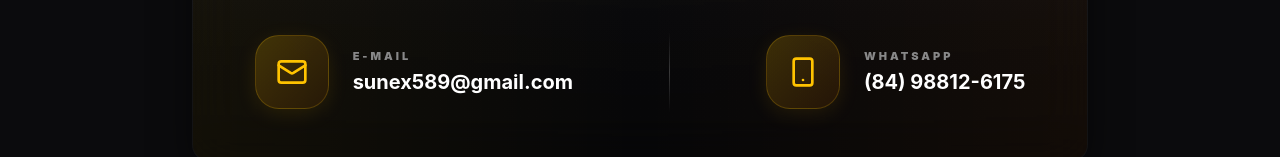
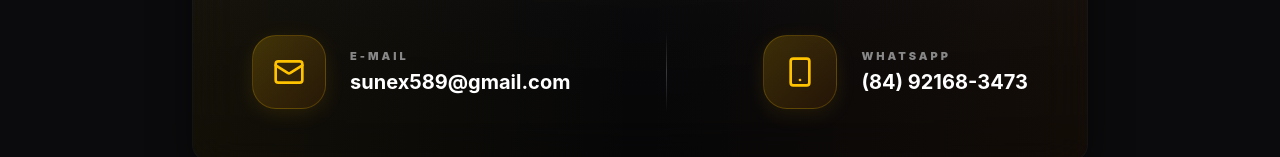
Before and after one commit to sunex589-prog/SUNEX, a React (Vite) app: page /sobre in a window 1280 px wide. Shown: the part 1195-1352 px from the top of the page. Built offline with nearby package versions, Linux system fonts and the light colour scheme; no server answers; the database is empty.

Commit message:
fix: Update WhatsApp number on About page
The WhatsApp contact number displayed on the "Sobre" (About) page has been updated to reflect the correct number for support and inquiries.

```diff
--- a/src/pages/Sobre.tsx
+++ b/src/pages/Sobre.tsx
@@ -83,14 +83,14 @@ export default function Sobre() {
 
           <div className="hidden md:block w-[1px] h-20 bg-gradient-to-b from-transparent via-white/20 to-transparent"></div>
 
-          <a href="https://wa.me/5584988126175" target="_blank" rel="noreferrer" className="flex items-center gap-5 sm:gap-6 group hover:scale-[1.02] transition-transform w-full md:w-auto">
+          <a href="https://wa.me/5584921683473" target="_blank" rel="noreferrer" className="flex items-center gap-5 sm:gap-6 group hover:scale-[1.02] transition-transform w-full md:w-auto">
             <div className="bg-gradient-to-br from-sunex-gold/20 to-sunex-accent/10 p-4 sm:p-5 rounded-3xl border border-sunex-gold/20 shadow-[0_5px_20px_rgba(255,195,0,0.1)] group-hover:border-sunex-gold/40 transition-colors shrink-0">
               <Smartphone className="w-7 h-7 sm:w-8 sm:h-8 text-sunex-gold" />
             </div>
             <div className="flex-1 text-left">
               <p className="text-[10px] sm:text-[11px] text-[#888] uppercase tracking-[3px] mb-1 font-black">WhatsApp</p>
               <span className="text-white font-bold transition-colors text-lg sm:text-xl break-all">
-                (84) 98812-6175
+                (84) 92168-3473
               </span>
             </div>
           </a>
```
